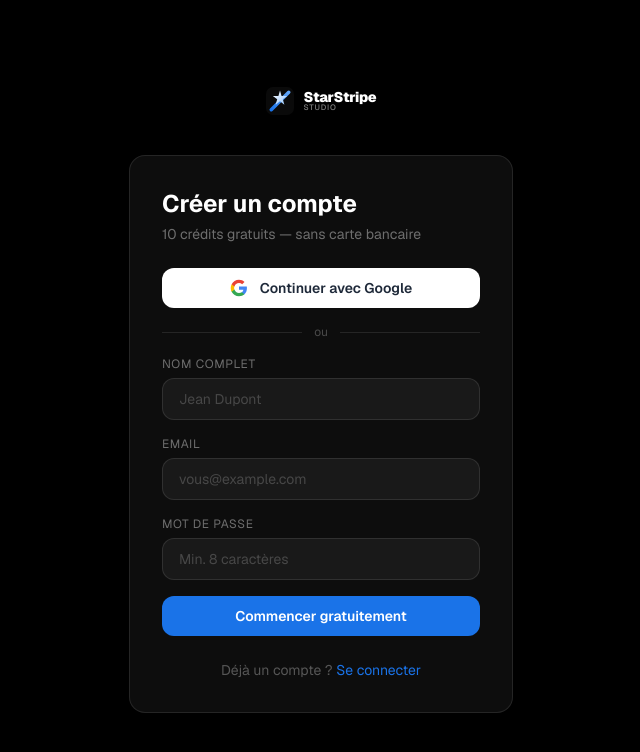
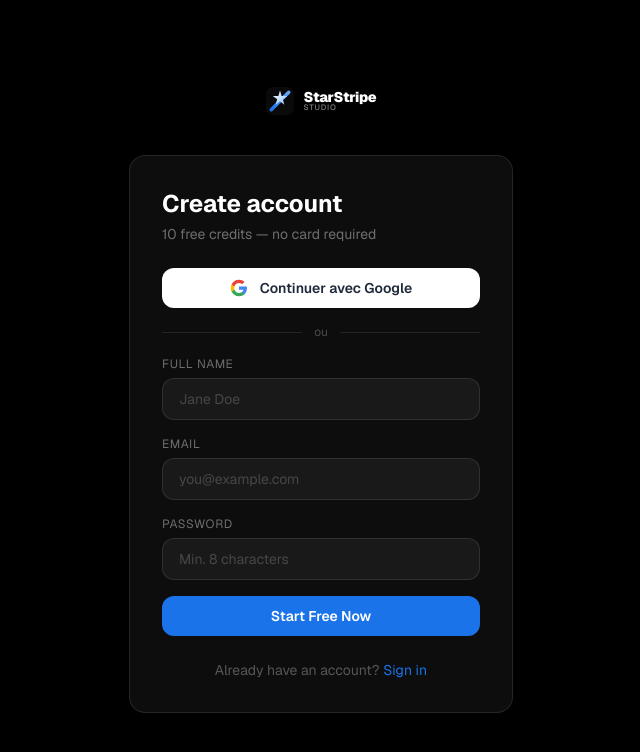
Before and after one commit to creacurve/starstripestudio, a Next.js app: page /signup in a window 1280 px wide. Shown: the top 752 px of the page, without its empty margins (319-959 px from the left). Built offline with nearby package versions, Linux system fonts and the light colour scheme.

Commit message:
fix: revert login/signup back to English

```diff
--- a/src/app/login/page.tsx
+++ b/src/app/login/page.tsx
@@ -43,8 +43,8 @@ export default function LoginPage() {
         </Link>
 
         <div className="border border-white/10 rounded-2xl p-8 bg-[#0d0d0d]">
-          <h1 className="text-2xl font-bold mb-1">Connexion</h1>
-          <p className="text-white/40 text-sm mb-6">Bienvenue sur StarStripe Studio</p>
+          <h1 className="text-2xl font-bold mb-1">Sign in</h1>
+          <p className="text-white/40 text-sm mb-6">Welcome back to StarStripe Studio</p>
 
           {/* Google Button */}
           <button
@@ -83,23 +83,23 @@ export default function LoginPage() {
               <label className="text-xs text-white/40 mb-1.5 block uppercase tracking-wider">Email</label>
               <input type="email" value={email} onChange={(e) => setEmail(e.target.value)} required
                 className="w-full bg-white/5 border border-white/10 rounded-xl px-4 py-2.5 text-white text-sm placeholder:text-white/20 focus:outline-none focus:border-[#1a73e8]/60 transition-colors"
-                placeholder="vous@example.com" />
+                placeholder="you@example.com" />
             </div>
             <div>
-              <label className="text-xs text-white/40 mb-1.5 block uppercase tracking-wider">Mot de passe</label>
+              <label className="text-xs text-white/40 mb-1.5 block uppercase tracking-wider">Password</label>
               <input type="password" value={password} onChange={(e) => setPassword(e.target.value)} required
                 className="w-full bg-white/5 border border-white/10 rounded-xl px-4 py-2.5 text-white text-sm placeholder:text-white/20 focus:outline-none focus:border-[#1a73e8]/60 transition-colors"
                 placeholder="••••••••" />
             </div>
             <button type="submit" disabled={loading}
               className="w-full flex items-center justify-center gap-2 bg-[#1a73e8] hover:bg-[#1557b0] disabled:opacity-50 py-2.5 rounded-xl font-semibold text-sm transition-all">
-              {loading ? <><Loader2 className="w-4 h-4 animate-spin" /> Connexion…</> : "Se connecter"}
+              {loading ? <><Loader2 className="w-4 h-4 animate-spin" /> Signing in…</> : "Sign in"}
             </button>
           </form>
 
           <p className="text-center text-sm text-white/30 mt-6">
-            Pas de compte ?{" "}
-            <Link href="/signup" className="text-[#1a73e8] hover:underline">Créer un compte</Link>
+            No account?{" "}
+            <Link href="/signup" className="text-[#1a73e8] hover:underline">Sign up free</Link>
           </p>
         </div>
       </div>
--- a/src/app/signup/page.tsx
+++ b/src/app/signup/page.tsx
@@ -47,8 +47,8 @@ export default function SignupPage() {
         </Link>
 
         <div className="border border-white/10 rounded-2xl p-8 bg-[#0d0d0d]">
-          <h1 className="text-2xl font-bold mb-1">Créer un compte</h1>
-          <p className="text-white/40 text-sm mb-6">10 crédits gratuits — sans carte bancaire</p>
+          <h1 className="text-2xl font-bold mb-1">Create account</h1>
+          <p className="text-white/40 text-sm mb-6">10 free credits — no card required</p>
 
           {/* Google Button */}
           <button
@@ -84,32 +84,32 @@ export default function SignupPage() {
 
           <form onSubmit={handleSubmit} className="space-y-4">
             <div>
-              <label className="text-xs text-white/40 mb-1.5 block uppercase tracking-wider">Nom complet</label>
+              <label className="text-xs text-white/40 mb-1.5 block uppercase tracking-wider">Full name</label>
               <input type="text" value={name} onChange={(e) => setName(e.target.value)} required
                 className="w-full bg-white/5 border border-white/10 rounded-xl px-4 py-2.5 text-white text-sm placeholder:text-white/20 focus:outline-none focus:border-[#1a73e8]/60 transition-colors"
-                placeholder="Jean Dupont" />
+                placeholder="Jane Doe" />
             </div>
             <div>
               <label className="text-xs text-white/40 mb-1.5 block uppercase tracking-wider">Email</label>
               <input type="email" value={email} onChange={(e) => setEmail(e.target.value)} required
                 className="w-full bg-white/5 border border-white/10 rounded-xl px-4 py-2.5 text-white text-sm placeholder:text-white/20 focus:outline-none focus:border-[#1a73e8]/60 transition-colors"
-                placeholder="vous@example.com" />
+                placeholder="you@example.com" />
             </div>
             <div>
-              <label className="text-xs text-white/40 mb-1.5 block uppercase tracking-wider">Mot de passe</label>
+              <label className="text-xs text-white/40 mb-1.5 block uppercase tracking-wider">Password</label>
               <input type="password" value={password} onChange={(e) => setPassword(e.target.value)} required minLength={8}
                 className="w-full bg-white/5 border border-white/10 rounded-xl px-4 py-2.5 text-white text-sm placeholder:text-white/20 focus:outline-none focus:border-[#1a73e8]/60 transition-colors"
-                placeholder="Min. 8 caractères" />
+                placeholder="Min. 8 characters" />
             </div>
             <button type="submit" disabled={loading}
               className="w-full flex items-center justify-center gap-2 bg-[#1a73e8] hover:bg-[#1557b0] disabled:opacity-50 py-2.5 rounded-xl font-semibold text-sm transition-all">
-              {loading ? <><Loader2 className="w-4 h-4 animate-spin" /> Création…</> : "Commencer gratuitement"}
+              {loading ? <><Loader2 className="w-4 h-4 animate-spin" /> Creating…</> : "Start Free Now"}
             </button>
           </form>
 
           <p className="text-center text-sm text-white/30 mt-6">
-            Déjà un compte ?{" "}
-            <Link href="/login" className="text-[#1a73e8] hover:underline">Se connecter</Link>
+            Already have an account?{" "}
+            <Link href="/login" className="text-[#1a73e8] hover:underline">Sign in</Link>
           </p>
         </div>
       </div>
```
